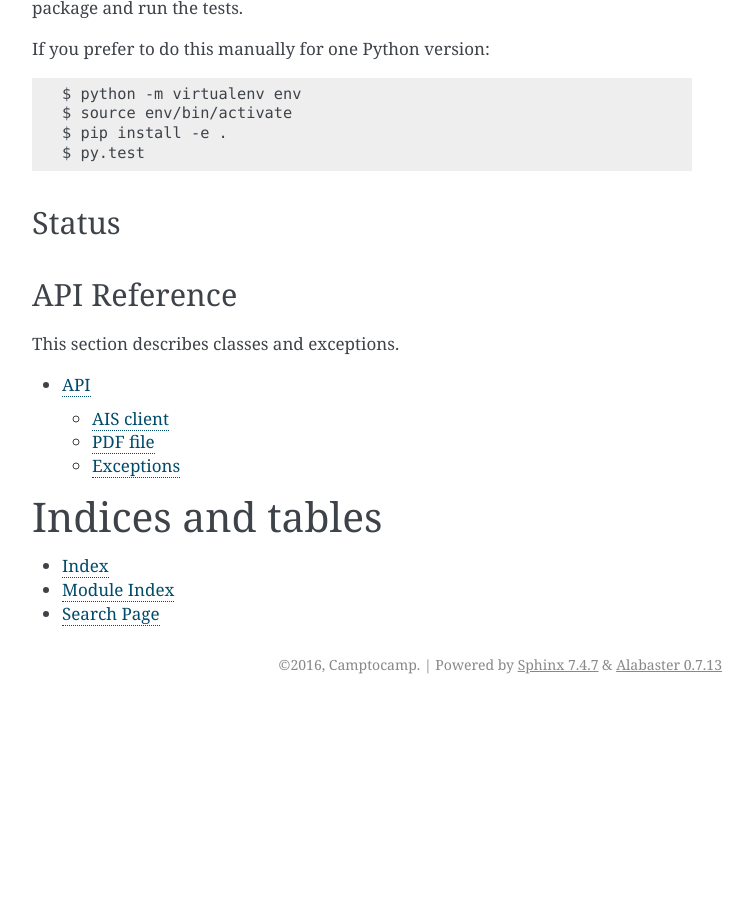
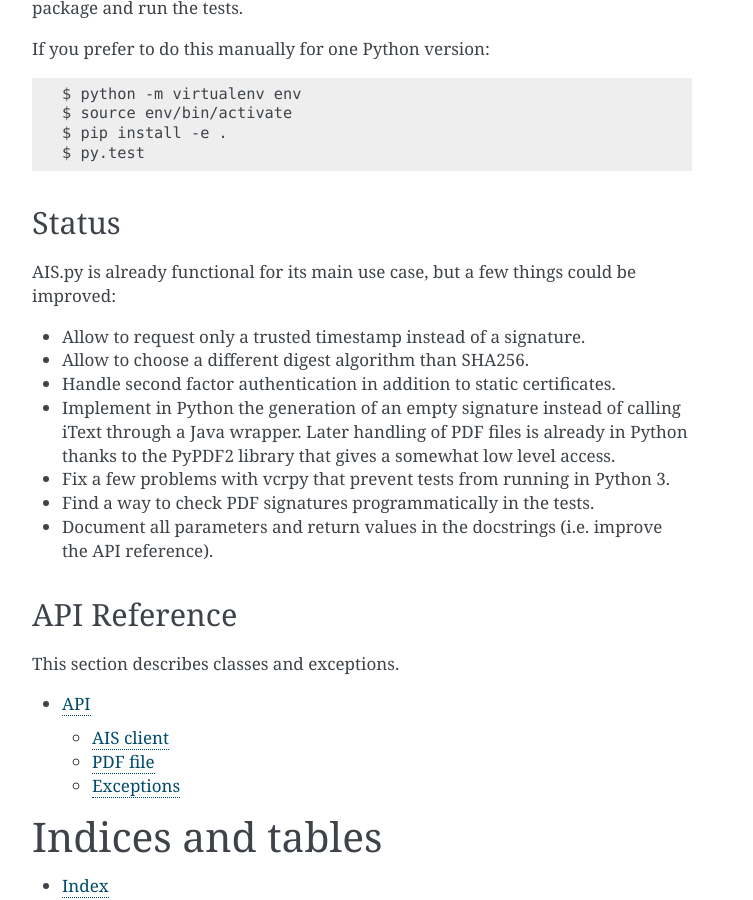
Before and after one commit to camptocamp/AIS.py, a Sphinx documentation site: the page built from docs/index.rst, in a window 1280 px wide and 900 px high, scrolled down 1619 px. Shown: the whole window, without its empty margins (388-1141 px from the left). Built offline with Sphinx 7.4.7, drawn with Linux system fonts in a browser that asks for light colours; before the commit the page ends 2323 px from its top, so only the background shows below that.

Commit message:
document todo list

```diff
--- a/docs/index.rst
+++ b/docs/index.rst
@@ -94,6 +94,20 @@
 Status
 ------
 
+AIS.py is already functional for its main use case, but a few things could be
+improved:
+
+- Allow to request only a trusted timestamp instead of a signature.
+- Allow to choose a different digest algorithm than SHA256.
+- Handle second factor authentication in addition to static certificates.
+- Implement in Python the generation of an empty signature instead of calling
+  iText through a Java wrapper. Later handling of PDF files is already in
+  Python thanks to the PyPDF2 library that gives a somewhat low level access.
+- Fix a few problems with vcrpy that prevent tests from running in Python 3.
+- Find a way to check PDF signatures programmatically in the tests.
+- Document all parameters and return values in the docstrings (i.e. improve
+  the API reference).
+
 API Reference
 -------------
 
```
